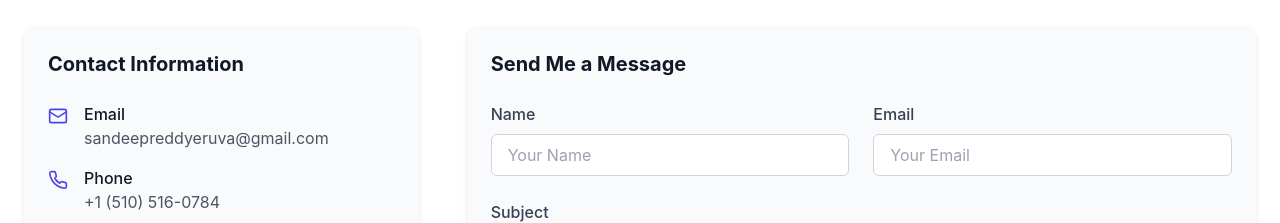
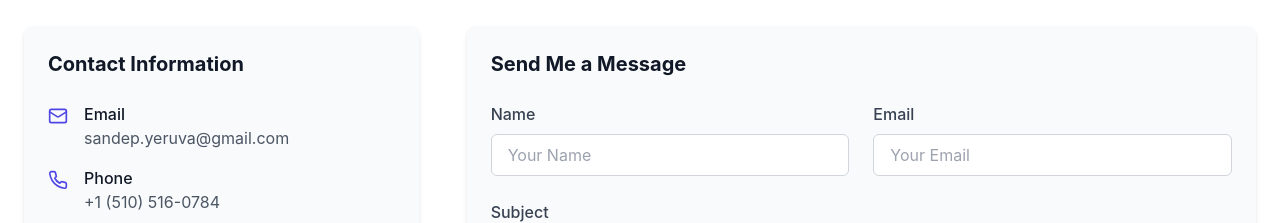
Before and after one commit to Sandeep3899/Portfolio, a React (Vite) app: page / in a window 1280 px wide. Shown: the part 6720-6943 px from the top of the page. Built offline with nearby package versions, Linux system fonts and the light colour scheme.

Commit message:
Update Contact.tsx

```diff
--- a/src/components/Contact.tsx
+++ b/src/components/Contact.tsx
@@ -58,8 +58,8 @@
                   <Mail className="text-indigo-600 mt-1 mr-4" size={20} />
                   <div>
                     <h4 className="font-medium text-gray-900">Email</h4>
-                    <a href="mailto:sandeepreddyeruva@gmail.com" className="text-gray-600 hover:text-indigo-600 transition-colors">
-                      sandeepreddyeruva@gmail.com
+                    <a href="mailto:sandep.yeruva@gmail.com" className="text-gray-600 hover:text-indigo-600 transition-colors">
+                      sandep.yeruva@gmail.com
                     </a>
                   </div>
                 </div>
```
